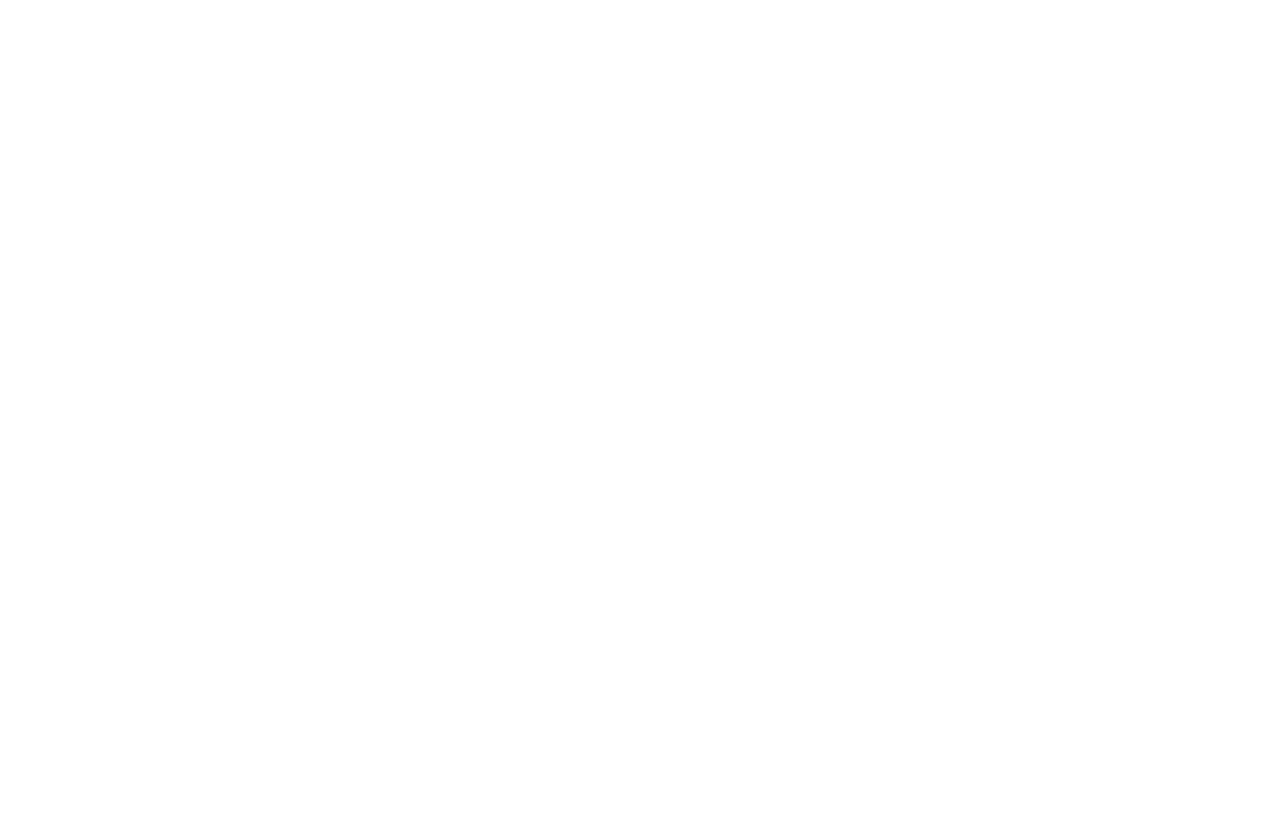
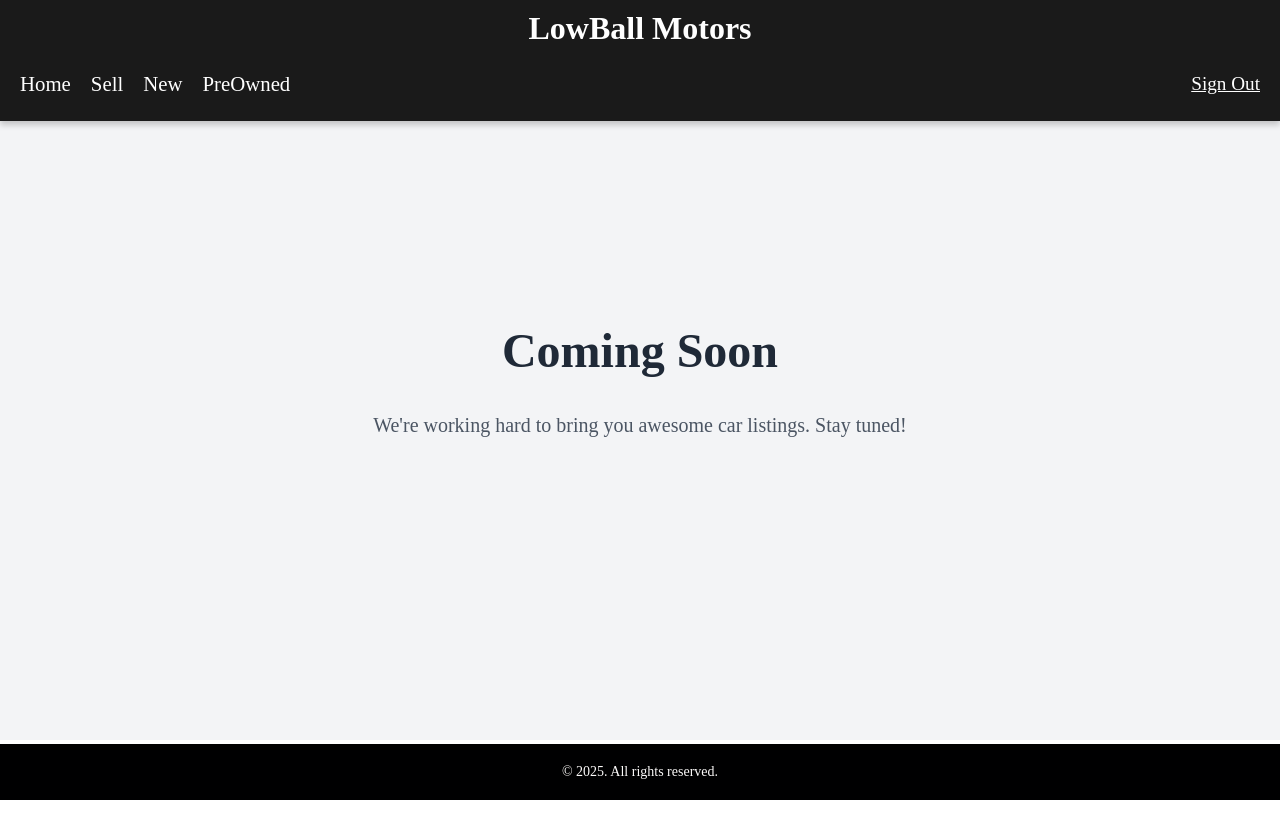
Before and after one commit to Anshul1555/LowBall-Motors, a React (Vite) app in the folder client/: page /preowned in a window 1280 px wide. Before the commit this address had no page. Built offline with nearby package versions, Linux system fonts and the light colour scheme.

Commit message:
Added New and PreOwned page

```diff
--- a/client/src/components/Header.tsx
+++ b/client/src/components/Header.tsx
@@ -19,7 +19,7 @@
               <li><Link to="/home">Home</Link></li>
               <li><Link to="/sell">Sell</Link></li>
               <li><Link to="/new">New</Link></li>
-              <li><Link to="/coming">PreOwned</Link></li>
+              <li><Link to="/preowned">PreOwned</Link></li>
             </ul>
           </nav>
           <div className="header-signin">
--- /dev/null
+++ b/client/src/css/ComingSoon.css
@@ -0,0 +1,22 @@
+.coming-soon-container {
+    min-height: calc(100vh - 60px);
+    display: flex;
+    flex-direction: column;
+    align-items: center;
+    justify-content: center;
+    padding: 2rem;
+    text-align: center;
+    background-color: #f3f4f6;
+  }
+
+  .coming-soon-container h2 {
+    font-size: 3rem;
+    font-weight: bold;
+    color: #1f2937;
+    margin-bottom: 1rem;
+  }
+
+  .coming-soon-container p {
+    font-size: 1.25rem;
+    color: #4b5563;
+  }
--- a/client/src/main.tsx
+++ b/client/src/main.tsx
@@ -9,7 +9,7 @@
 import Login from './pages/Login.tsx';
 import Sell from './pages/Sell.tsx';
 import New from './pages/New.tsx';
-import ComingSoon from './pages/PreOwned.tsx';
+import PreOwned from './pages/PreOwned.tsx';
 
 const router = createBrowserRouter([
   {
@@ -34,8 +34,8 @@
         element: <New />
       },
       {
-        path: '/coming-soon',
-        element: <ComingSoon />
+        path: '/preowned',
+        element: <PreOwned />
       }
     ]
   }
--- a/client/src/pages/New.tsx
+++ b/client/src/pages/New.tsx
@@ -1,14 +1,13 @@
 import React from 'react';
+import '../css/ComingSoon.css';
 
-function New() {
+const New: React.FC = () => {
   return (
-    <div className='h-screen flex items-center justify-center bg-gray-100'>
-      <div className='text-center'>
-        <h1 className='text-4xl font-bold text-gray-800'>Coming Soon</h1>
-        <p className='mt-4 text-lg text-gray-600'>This page is under construction. Stay tuned!</p>
-      </div>
+    <div className="coming-soon-container">
+      <h2>Coming Soon</h2>
+      <p>We're working hard to bring you awesome car listings. Stay tuned!</p>
     </div>
   );
-}
+};
 
 export default New;
--- a/client/src/pages/PreOwned.tsx
+++ b/client/src/pages/PreOwned.tsx
@@ -1,14 +1,13 @@
 import React from 'react';
+import '../css/ComingSoon.css';
 
-function ComingSoon() {
+const PreOwned: React.FC = () => {
   return (
-    <div className='h-screen flex items-center justify-center bg-gray-100'>
-      <div className='text-center'>
-        <h1 className='text-4xl font-bold text-gray-800'>Coming Soon</h1>
-        <p className='mt-4 text-lg text-gray-600'>This page is under construction. Stay tuned!</p>
-      </div>
+    <div className="coming-soon-container">
+      <h2>Coming Soon</h2>
+      <p>We're working hard to bring you awesome car listings. Stay tuned!</p>
     </div>
   );
-}
+};
 
-export default ComingSoon;
+export default PreOwned;
```
Also changed, not shown: client/src/pages/SearchSection.tsx (deleted, +0 -122 lines).
